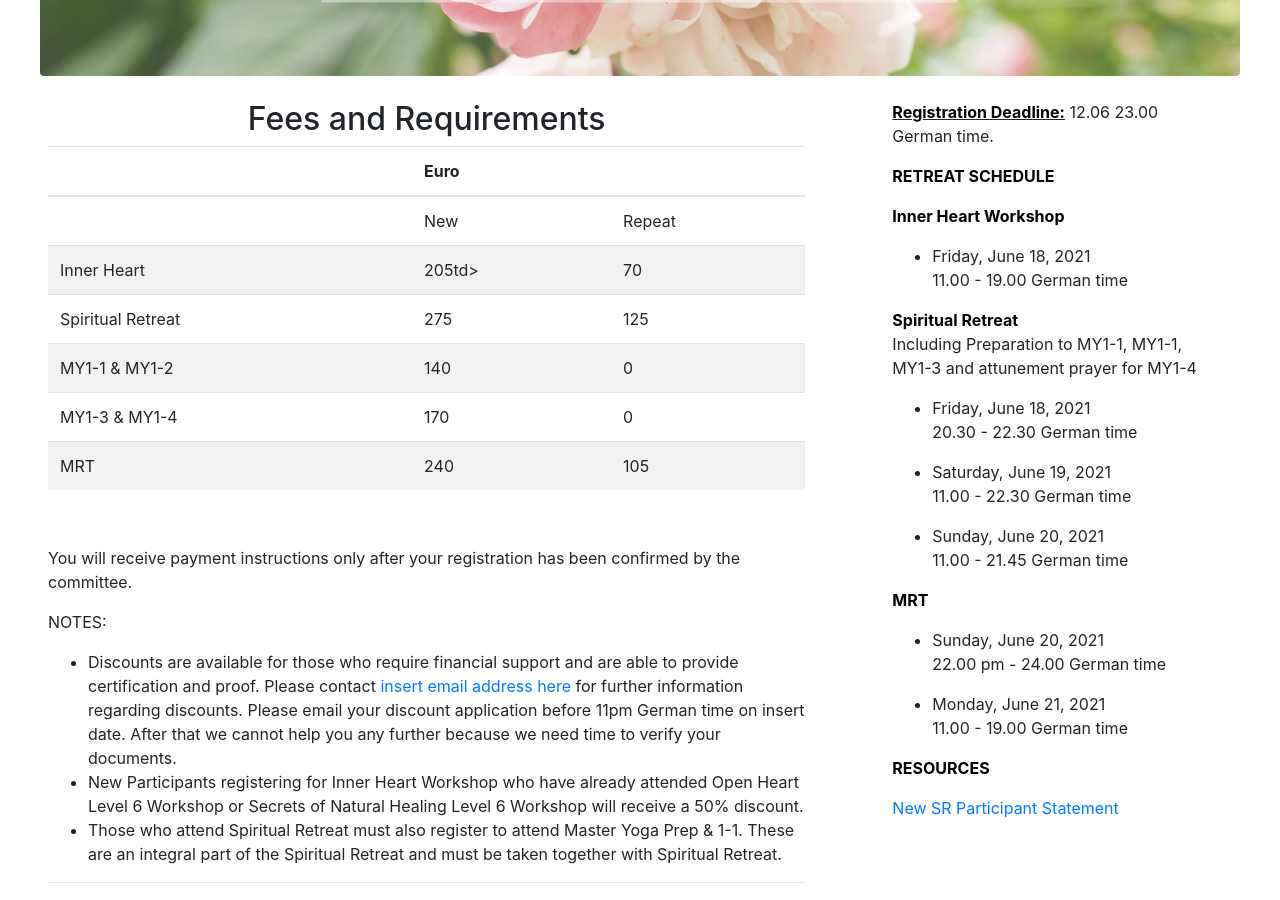
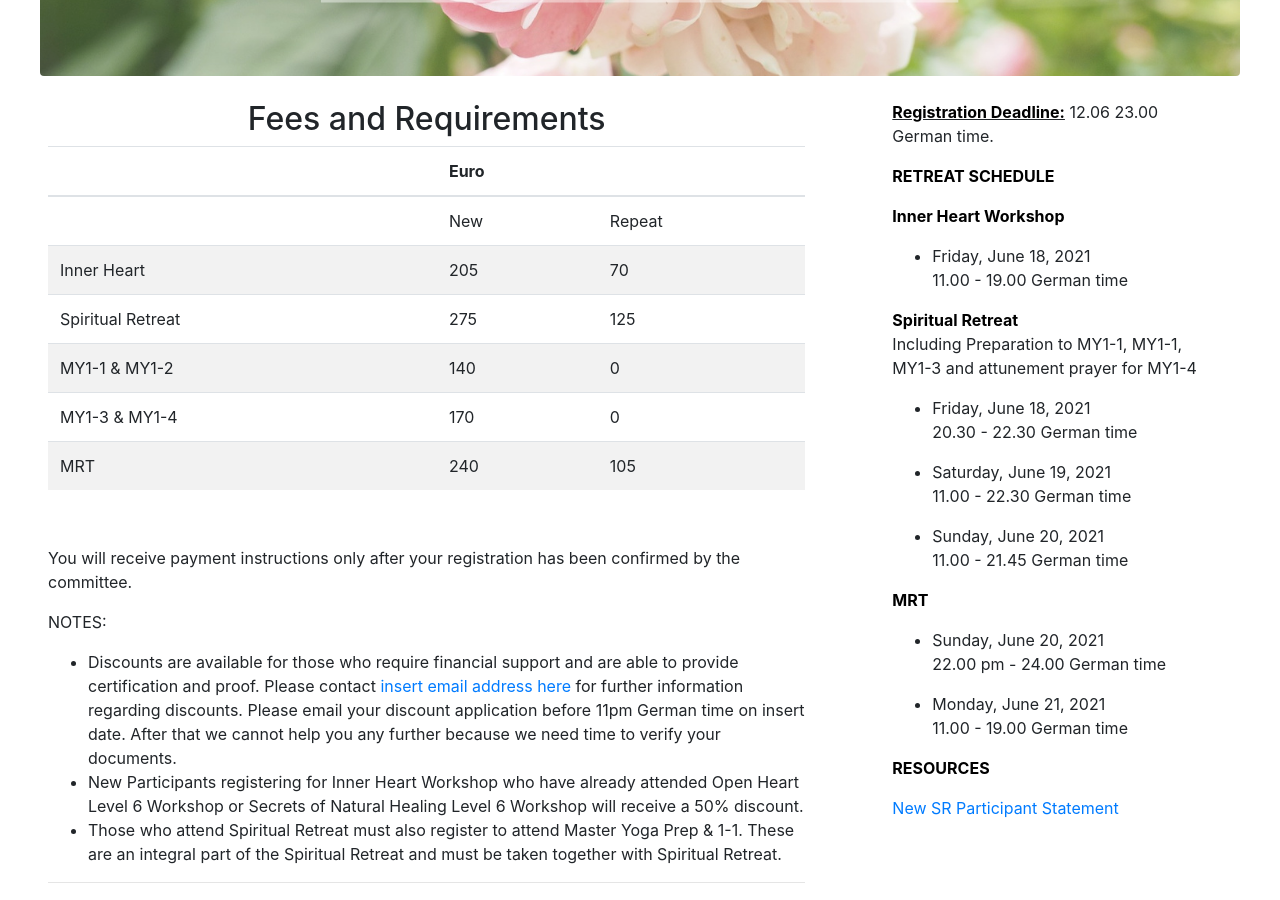
Before and after one commit to dizzy42/retreat_europe_2021, a Jekyll site: the page built from fees.html, in a window 1280 px wide and 900 px high, scrolled down 380 px. Built offline with Jekyll 4.4.1, drawn with Linux system fonts in a browser that asks for light colours.

Commit message:
Fixed typo

```diff
--- a/fees.html
+++ b/fees.html
@@ -23,7 +23,7 @@ title: Fees
 					<tbody>
 						<tr>
 							<td>Inner Heart</td>
-							<td>205td>
+							<td>205</td>
 							<td>70</td>
 						</tr>
 						<tr>
```
